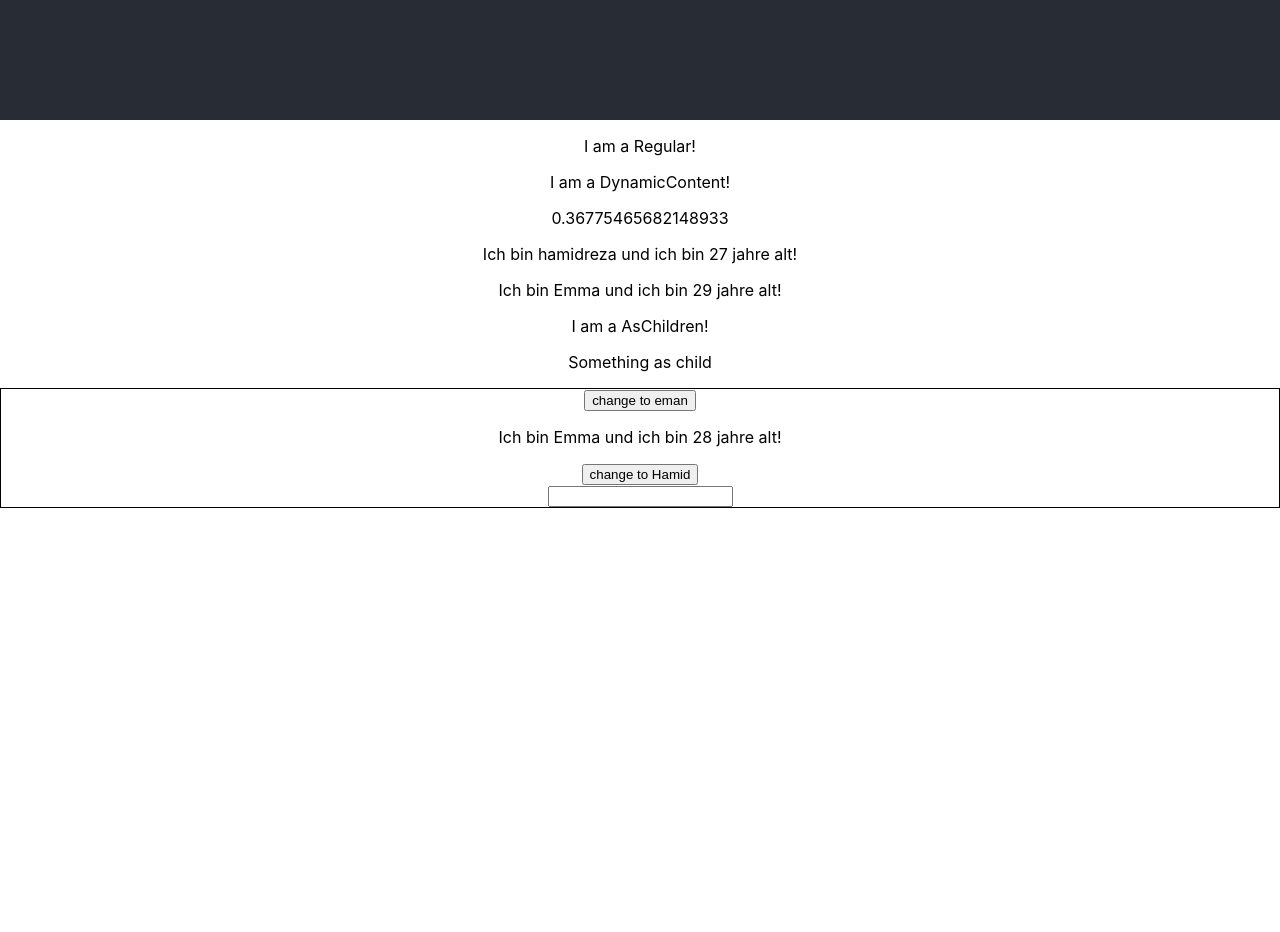
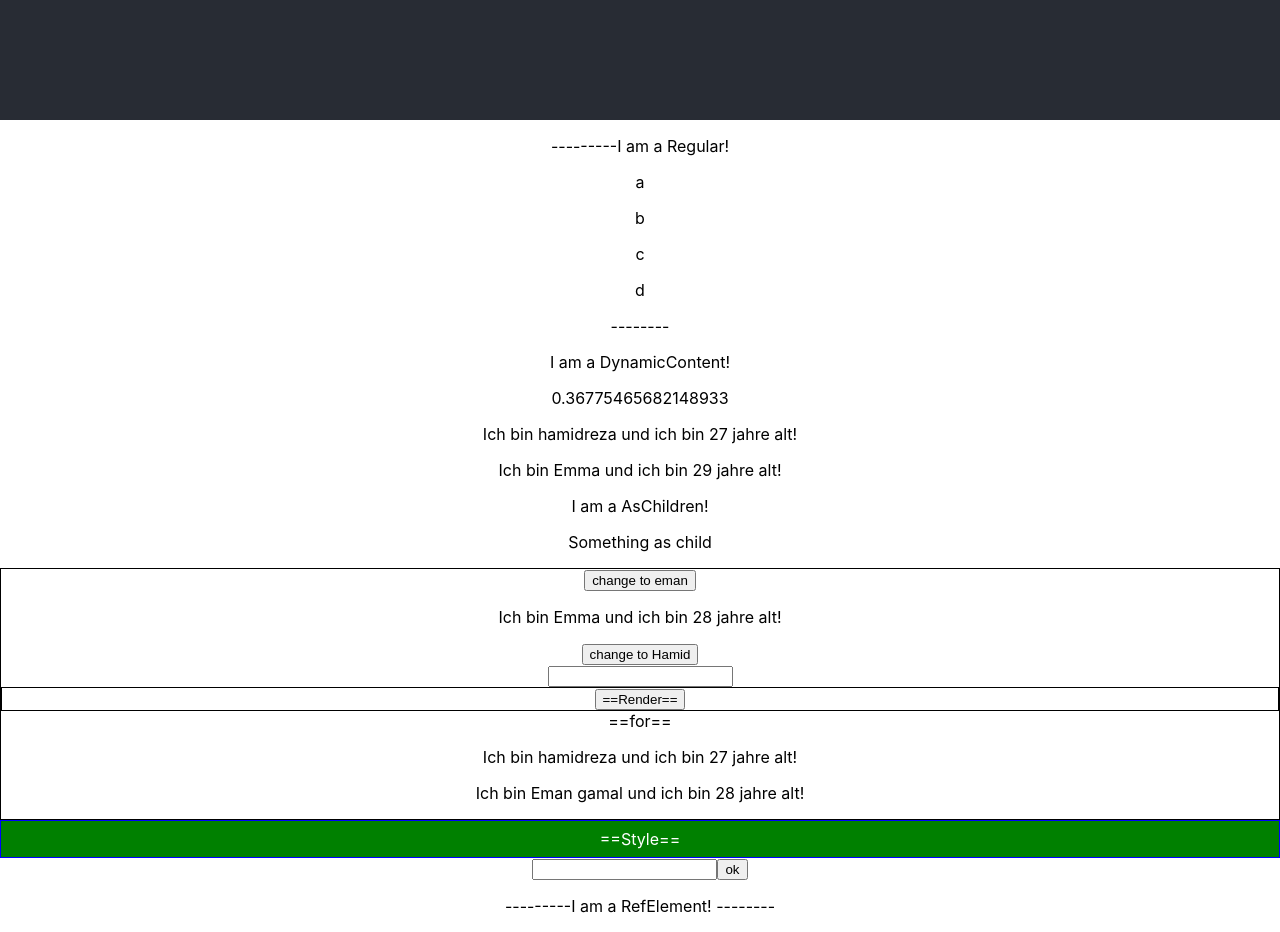
Before and after one commit to hamidhmz/react-exercise-files, a React (Create React App) app: page / in a window 1280 px wide. Shown: the part 680-1612 px from the top of the page. Before the commit the page ends 1188 px from the top, so only its background shows below. Built offline with nearby package versions, Linux system fonts and the light colour scheme.

Commit message:
add some more feature

```diff
--- a/package.json
+++ b/package.json
@@ -6,6 +6,7 @@
     "@testing-library/jest-dom": "^4.2.4",
     "@testing-library/react": "^9.5.0",
     "@testing-library/user-event": "^7.2.1",
+    "radium": "^0.26.0",
     "react": "^16.13.1",
     "react-dom": "^16.13.1",
     "react-scripts": "3.4.3"
--- a/src/App.js
+++ b/src/App.js
@@ -5,6 +5,8 @@ import DynamicContent from "./Components/DynamicContent/DynamicContent.js";
 import AsAttribute from "./Components/Props/AsAttribute/AsAttribute.js";
 import AsChildren from "./Components/Props/AsChildren/AsChildren.js";
 import State from "./Components/State/State.js";
+import InlineStyle from "./Components/Style/InlineStyle/InlineStyle";
+import RefElement from "./Components/RefElement/RefElement.js";
 
 function App() {
   return (
@@ -16,6 +18,8 @@ function App() {
       <AsAttribute name="Emma" age="29" />
       <AsChildren> Something as child </AsChildren>
       <State />
+      <InlineStyle />
+      <RefElement />
     </div>
   );
   // return React.createElement('div',{className:"App"}, React.createElement('header',{className:"App-header"},"Hi i am hamidreza nasrollahy")) // equivalent
--- /dev/null
+++ b/src/Components/RefElement/RefElement.js
@@ -0,0 +1,27 @@
+import React,{ useState } from "react";
+
+function RefElement() {
+  let myElement;
+
+  const [elementState, setElementState] = useState(myElement);
+
+  function setElement(element){
+    setElementState(element.value)
+  }
+
+  return (
+    <div>
+      <input
+        ref={(element) => {
+          console.log(element)
+          myElement = element
+        }}
+        type="text"
+      ></input>
+      <button onClick={()=>{ setElement(myElement) }}>ok</button>
+      <p>---------I am a RefElement! {JSON.stringify(elementState)}--------</p>
+    </div>
+  );
+}
+
+export default RefElement;
--- a/src/Components/Regular/Regular.js
+++ b/src/Components/Regular/Regular.js
@@ -1,7 +1,14 @@
 import React from "react";
 
 function Regular() {
-  return <p>I am a Regular!</p>;
+
+  const elements = [
+    <p>a</p>,
+    <p>b</p>,
+    <p>c</p>,
+    <p>d</p>,
+  ]
+  return <p>---------I am a Regular! {elements}--------</p>;
 }
 
 export default Regular;
--- /dev/null
+++ b/src/Components/State/ForList/ForList.js
@@ -0,0 +1,22 @@
+import React, { useState } from "react";
+import AsAttribute from "../../Props/AsAttribute/AsAttribute";
+
+function ForList() {
+  const [dynamicState] = useState({
+    persons: [
+      { name: "hamidreza", age: "27" },
+      { name: "Eman gamal", age: "28" },
+    ],
+  });
+
+  return (
+    <div>
+      <div>==for==</div>
+      {dynamicState.persons.map((person) => {
+        return <AsAttribute name={person.name} age={person.age} />;
+      })}
+    </div>
+  );
+}
+
+export default ForList;
--- /dev/null
+++ b/src/Components/State/RenderingConditionally/RenderingConditionally.js
@@ -0,0 +1,19 @@
+import React, { useState } from "react";
+import AsAttribute from "../../Props/AsAttribute/AsAttribute";
+
+function RenderingConditionally() {
+  const [dynamicState, setDynamicState] = useState(false);
+
+  function changeState() {
+    setDynamicState(!dynamicState);
+  }
+
+  return (
+    <div className="State">
+      <button onClick={changeState}>==Render==</button>
+      {dynamicState ? <AsAttribute name="hamidreza" age="27" /> : null}
+    </div>
+  );
+}
+
+export default RenderingConditionally;
--- a/src/Components/State/State.js
+++ b/src/Components/State/State.js
@@ -2,6 +2,8 @@ import React, { useState } from "react";
 import AsAttribute from "../Props/AsAttribute/AsAttribute";
 import PassingMethod from "./PassingMethod/PassingMethod";
 import TwoWayDataBinding from "./TwoWayDataBinding/TwoWayDataBinding";
+import RenderingConditionally from "./RenderingConditionally/RenderingConditionally";
+import ForList from "./ForList/ForList";
 import "./State.css"
 
 function State() {
@@ -32,7 +34,8 @@ function State() {
       />
       <PassingMethod changeStateToHamid={changeStateToHamid} />
       <TwoWayDataBinding changed={forTwoWayDataBinding} />
-
+      <RenderingConditionally />
+      <ForList />
     </div>
   );
 }
--- a/src/Components/State/TwoWayDataBinding/TwoWayDataBinding.js
+++ b/src/Components/State/TwoWayDataBinding/TwoWayDataBinding.js
@@ -1,6 +1,6 @@
 import React from "react";
 
-function DynamicContent(props) {
+function TwoWayDataBinding(props) {
   return (
     <div>
       <input type="text" onChange={props.changed} value={props.name} />
@@ -8,4 +8,4 @@ function DynamicContent(props) {
   );
 }
 
-export default DynamicContent;
+export default TwoWayDataBinding;
--- /dev/null
+++ b/src/Components/Style/InlineStyle/InlineStyle.js
@@ -0,0 +1,25 @@
+import React from "react";
+import Radium from "radium";
+
+function ForList() {
+  const style = {
+    backgroundColor: "green",
+    color: "white",
+    font: "inherit",
+    border: "1px solid blue",
+    padding: "8px",
+    cursor: "pointer",
+    ":hover":{
+      backgroundColor:"lightgreen",
+      color:"black"
+    }
+  };
+
+  return (
+    <div>
+      <div style={style}>==Style==</div>
+    </div>
+  );
+}
+
+export default Radium(ForList);
```
Also changed, not shown: 1 other file (tests, documents, lock files or other folders).
